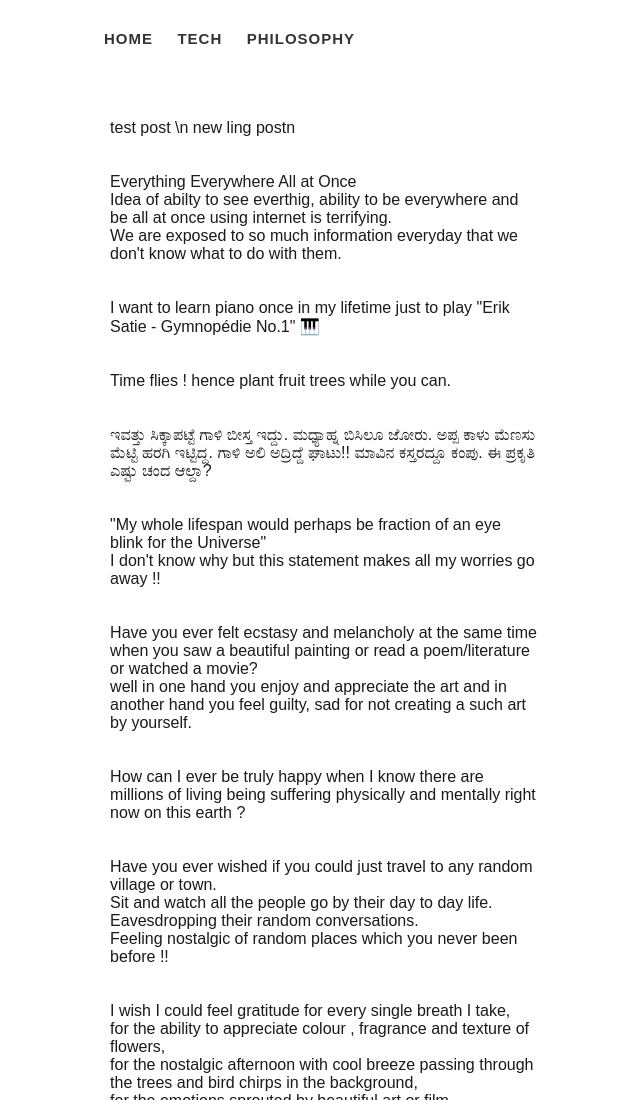
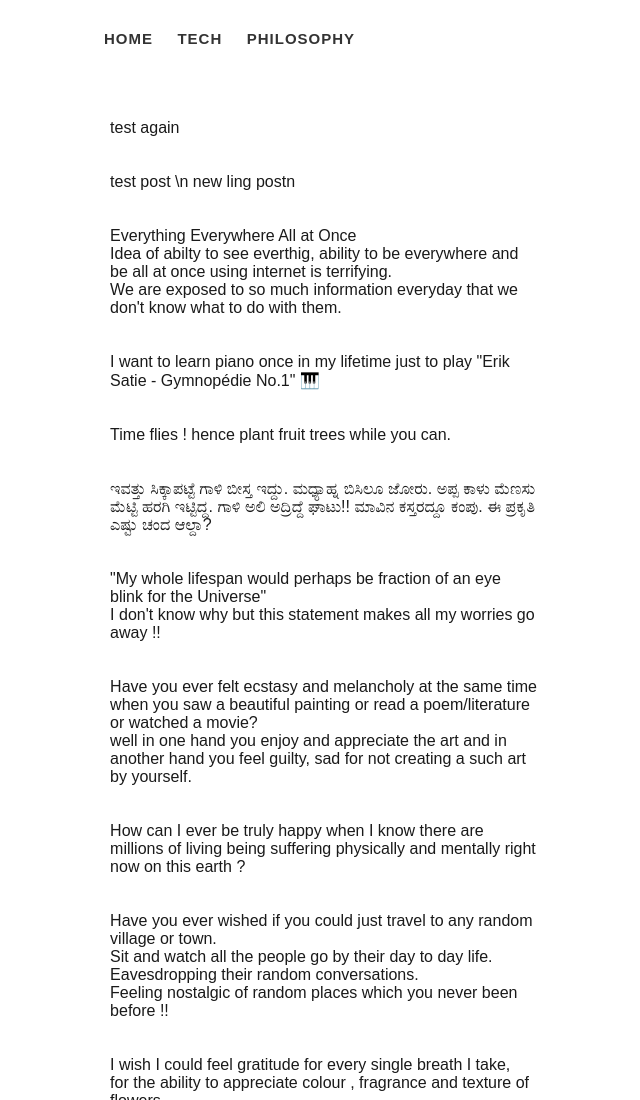
Before and after one commit to vasanthegde/portfolio, a plain HTML site: page post.html in a window 1280 px wide. Shown: the top 1100 px of the page, without its empty margins (241-881 px from the left). Drawn offline with Linux system fonts and the light colour scheme; a web font is replaced by a local one.

Commit message:
Adding post by CLI

```diff
--- a/post.html
+++ b/post.html
@@ -17,6 +17,8 @@
         </div>
     </div>
     <div class="posts">
+<p>test again</p>
+
 <p>test post \n
 new ling postn</p>
 
```
